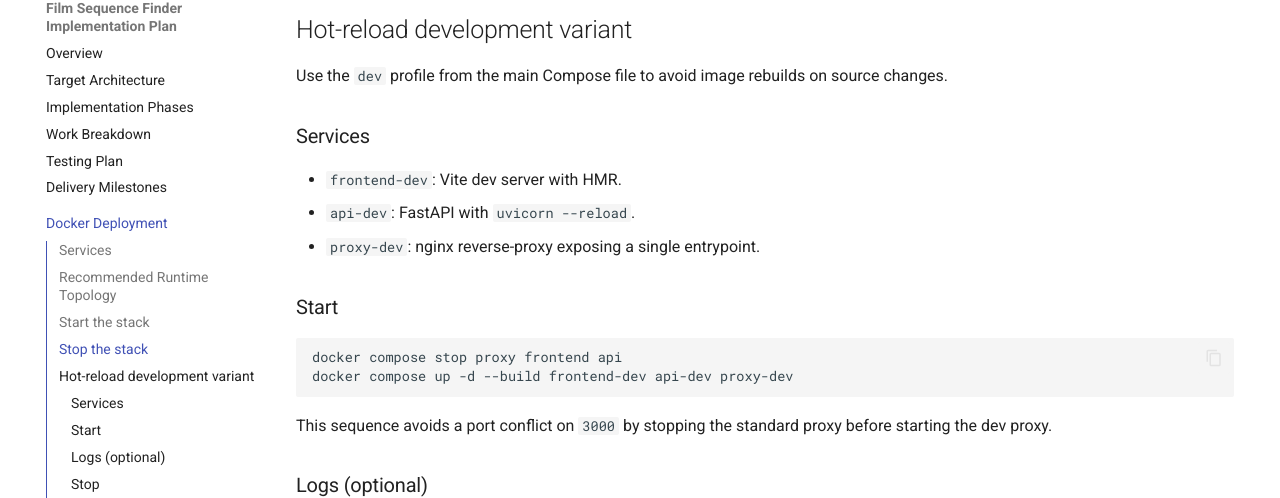
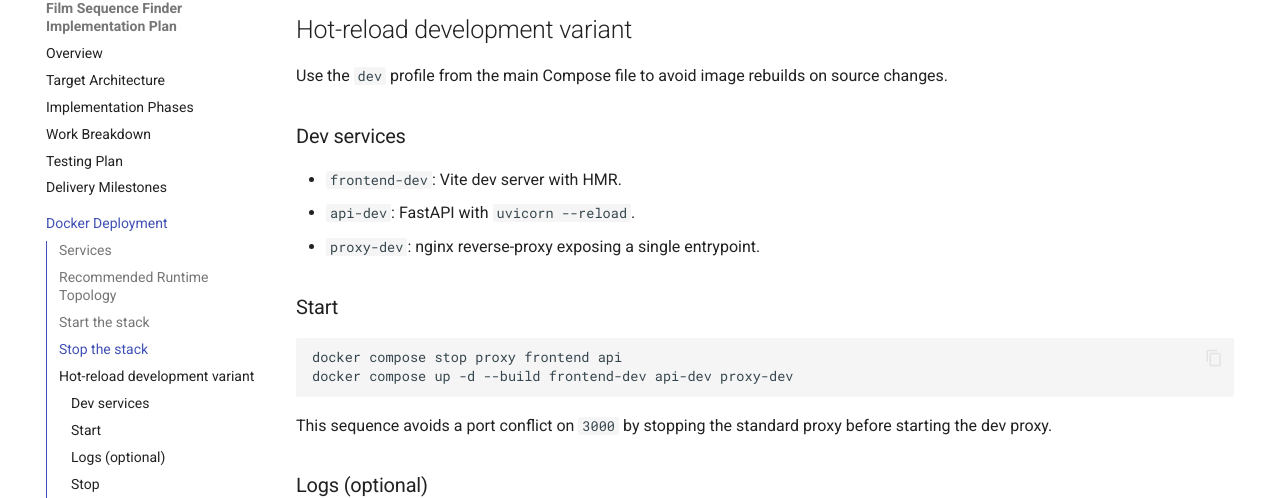
Before and after one commit to tiogars/crispy-carnival, an MkDocs documentation site: the page built from docs/2-delivery/2.2-docker-deployment/index.md, in a window 1280 px wide and 900 px high, scrolled down 925 px. Shown: the part 136-634 px from the top of the window. Built offline with MkDocs 1.6.1 and Material for MkDocs 9.7.7, drawn with Linux system fonts in a browser that asks for light colours; comment, search, counter and statistics services are not loaded.

Commit message:
fix: adjust formatting in Docker deployment and README for clarity

````diff
--- a/docs/2-delivery/2.2-docker-deployment/index.md
+++ b/docs/2-delivery/2.2-docker-deployment/index.md
@@ -13,9 +13,9 @@
 1. `api` mounts the film library from `./server/data/films` to `/data/films`.
 2. `frontend` serves the SPA on internal Docker network.
 3. `proxy` routes:
-	 - `/api` -> `api:8000`
-	 - `/media` -> `api:8000`
-	 - `/` -> `frontend:80`
+    - `/api` -> `api:8000`
+    - `/media` -> `api:8000`
+    - `/` -> `frontend:80`
 
 ## Start the stack
 
@@ -36,7 +36,7 @@
 Use the `dev` profile from the main Compose file to avoid image rebuilds on
 source changes.
 
-### Services
+### Dev services
 
 - `frontend-dev`: Vite dev server with HMR.
 - `api-dev`: FastAPI with `uvicorn --reload`.
@@ -98,7 +98,7 @@
 
 ```text
 server/data/films/
-	<film_id>/
-		<reel_id>/
-			frame0001.png
+  <film_id>/
+    <reel_id>/
+      frame0001.png
 ```
````
Also changed, not shown: server/README.md (+2 -1 lines).
